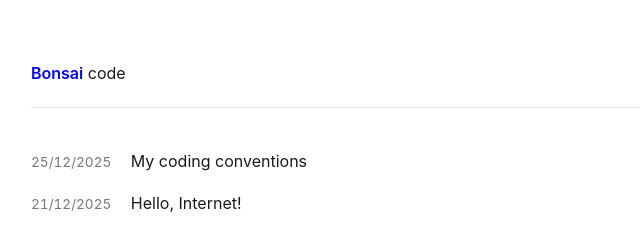
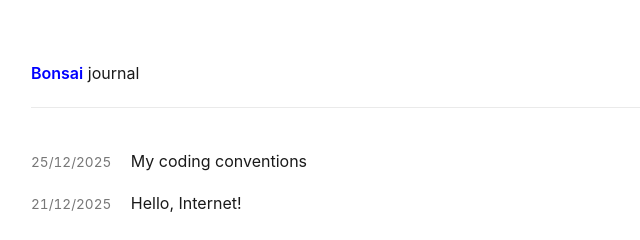
Before and after one commit to bbonsai21/blog.bbonsai.org, a plain HTML site: page index.html in a window 1280 px wide. Shown: the top 240 px of the page, 97-737 px from the left. Drawn offline with nearby package versions, Linux system fonts and the light colour scheme.

Commit message:
New blog post update

```diff
--- a/index.html
+++ b/index.html
@@ -31,7 +31,7 @@
 
 <div id="container">
     <header>
-        <div> <a href="https://bbonsai.org" class="logo">Bonsai</a> code </div>
+        <div> <a href="https://bbonsai.org" class="logo">Bonsai</a> journal </div>
         <div class="lang-picker" id="langPicker">
             <a href="?lang=en" id="btn-en">English</a>
         </div>
```
